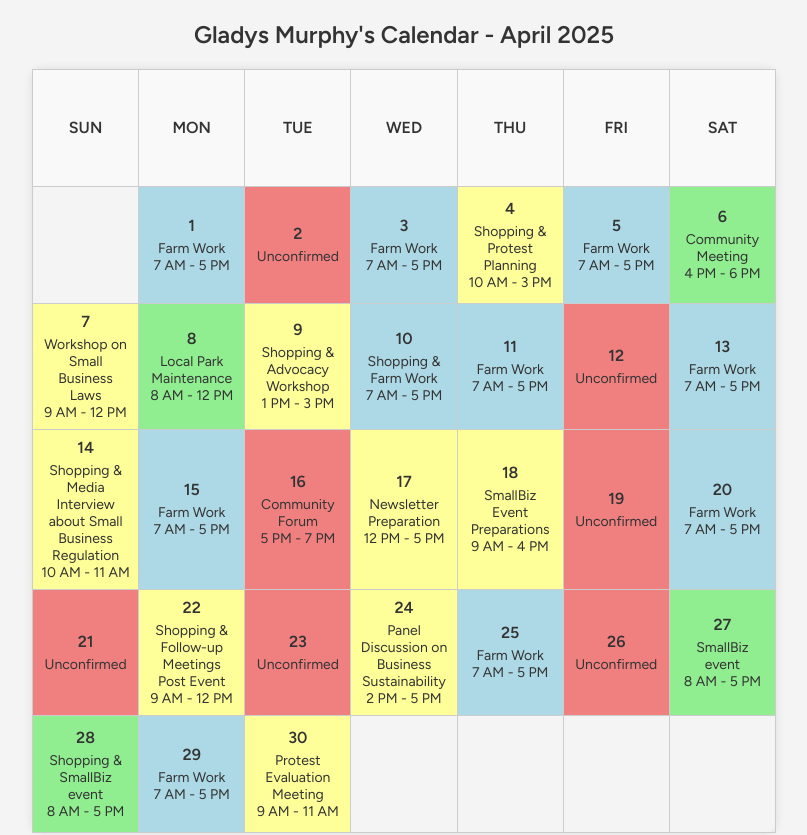
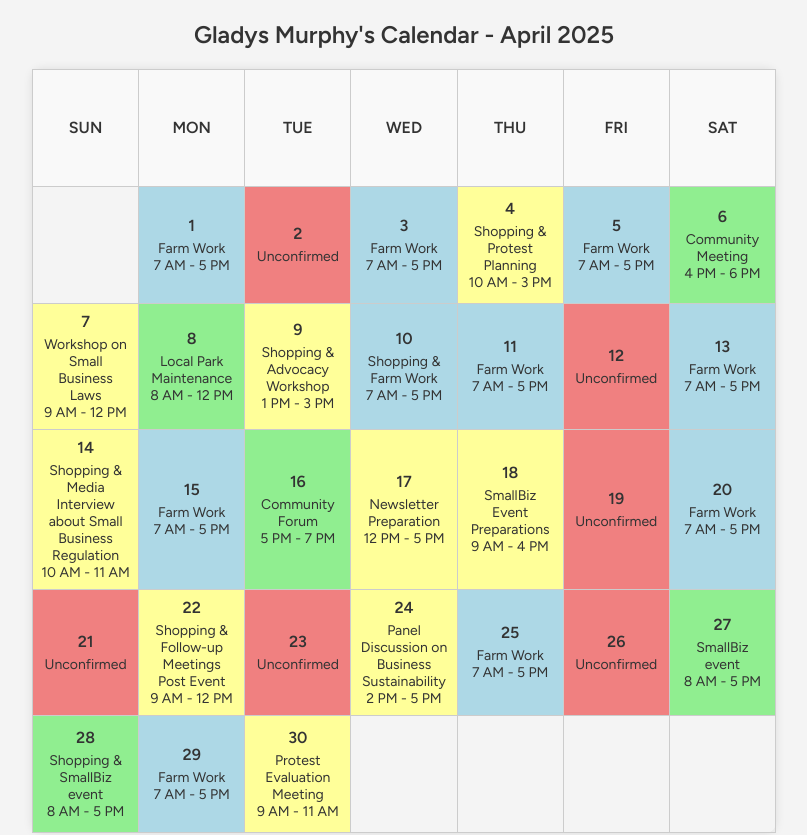
Before and after one commit to GTACAus/calendars, a plain HTML site: page Gladys.html in a window 1280 px wide. Shown: the top 835 px of the page, without its empty margins (236-1043 px from the left). Drawn offline with Linux system fonts and the light colour scheme.

Commit message:
Update Gladys.html

```diff
--- a/Gladys.html
+++ b/Gladys.html
@@ -103,7 +103,7 @@
   <tr>
     <td class="yellow"><span class="date">14</span><span class="event">Shopping &<br>Media Interview about Small Business Regulation</span><span class="time">10 AM - 11 AM</span></td>
     <td class="blue"><span class="date">15</span><span class="event">Farm Work</span><span class="time">7 AM - 5 PM</span></td>
-    <td class="red"><span class="date">16</span><span class="event">Community Forum</span><span class="time">5 PM - 7 PM</span></td>
+    <td class="green"><span class="date">16</span><span class="event">Community Forum</span><span class="time">5 PM - 7 PM</span></td>
     <td class="yellow"><span class="date">17</span><span class="event">Newsletter Preparation</span><span class="time">12 PM - 5 PM</span></td>
     <td class="yellow"><span class="date">18</span><span class="event">SmallBiz Event Preparations</span><span class="time">9 AM - 4 PM</span></td>
     <td class="red"><span class="date">19</span><span class="event">Unconfirmed</span></td>
```
